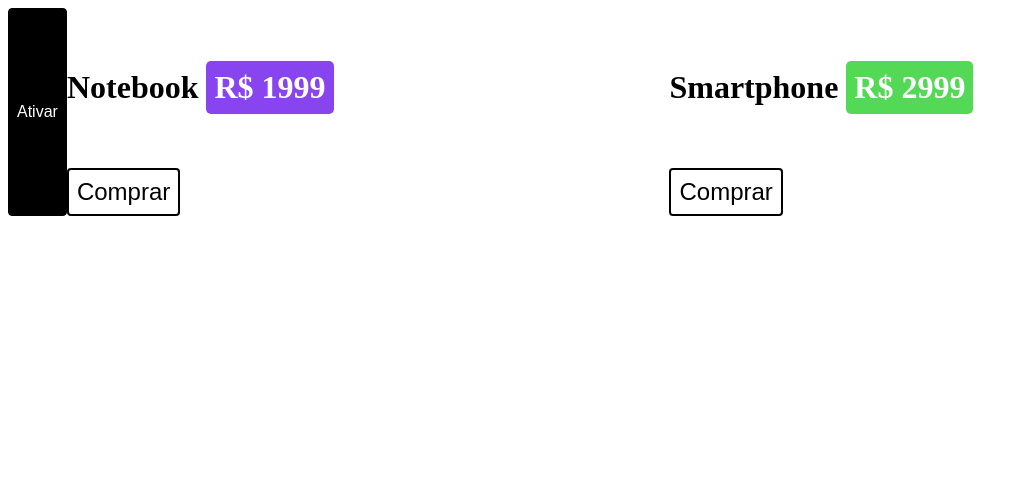
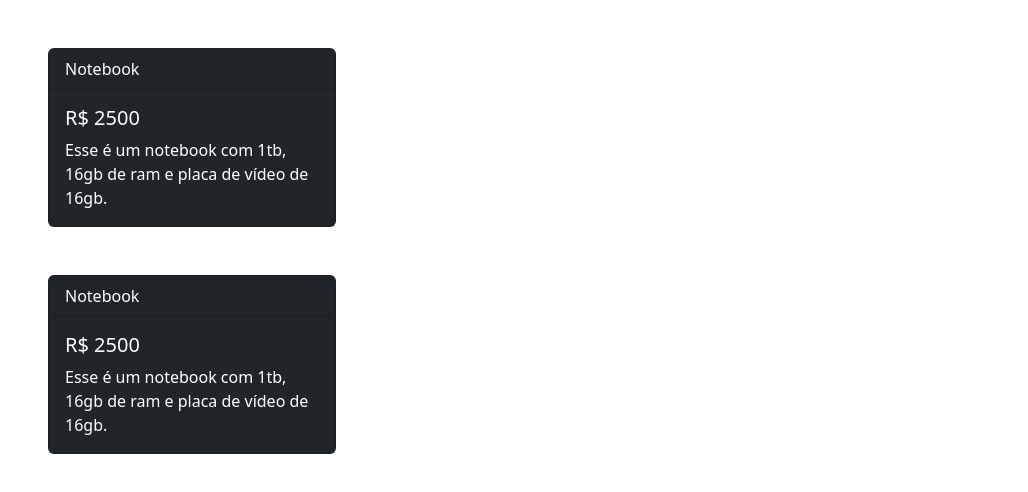
Before and after one commit to Caiobaldudev/react-study-style-04, a React (Vite) app: page / in a window 1280 px wide. Shown: the top 492 px of the page, without its empty margins (0-1028 px from the left). Built offline with nearby package versions, Linux system fonts and the light colour scheme.

Commit message:
Using Bootstrap

```diff
--- a/package.json
+++ b/package.json
@@ -10,7 +10,9 @@
     "preview": "vite preview"
   },
   "dependencies": {
+    "bootstrap": "^5.3.3",
     "react": "^18.3.1",
+    "react-bootstrap": "^2.10.4",
     "react-dom": "^18.3.1",
     "styled-components": "^6.1.12"
   },
--- /dev/null
+++ b/src/Bootstrap/BootsEx.jsx
@@ -0,0 +1,39 @@
+import React from "react";
+import Card from "react-bootstrap/Card";
+
+const BootsEx = () => {
+  return (
+    <>
+      {/* // Normal Bootstrap */}
+      <div
+        className="card bg-dark text-white m-5"
+        style={{ maxWidth: "18rem" }}
+      >
+        <div className="card-header">Notebook</div>
+        <div className="card-body">
+          <h5 className="card-title">R$ 2500</h5>
+          <p className="card-text">
+            Esse é um notebook com 1tb, 16gb de ram e placa de vídeo de 16gb.
+          </p>
+        </div>
+      </div>
+      {/* // React Bootstrap */}
+      <Card
+        bg="dark"
+        text="white"
+        className="m-5"
+        style={{ maxWidth: "18rem" }}
+      >
+        <Card.Header>Notebook</Card.Header>
+        <Card.Body>
+          <Card.Title>R$ 2500</Card.Title>
+          <Card.Text>
+            Esse é um notebook com 1tb, 16gb de ram e placa de vídeo de 16gb.
+          </Card.Text>
+        </Card.Body>
+      </Card>
+    </>
+  );
+};
+
+export default BootsEx;
--- a/src/main.jsx
+++ b/src/main.jsx
@@ -1,11 +1,16 @@
-import { StrictMode } from 'react'
-import { createRoot } from 'react-dom/client'
+import { StrictMode } from "react";
+import { createRoot } from "react-dom/client";
 // import App from './NormalCss_import/App.jsx'
 // import AppAll from './AppAll.jsx'
-import Sty from './Styled_Components/Sty'
+// import Sty from './Styled_Components/Sty'
+import BootsEx from "./Bootstrap/BootsEx";
 
-createRoot(document.getElementById('root')).render(
+// Bootstrap
+// import "bootstrap/dist/js/bootstrap.bundle.min.js";
+import "bootstrap/dist/css/bootstrap.min.css";
+
+createRoot(document.getElementById("root")).render(
   <StrictMode>
-    <Sty />
-  </StrictMode>,
-)
+    <BootsEx />
+  </StrictMode>
+);
```
Also changed, not shown: 1 other file (tests, documents, lock files or other folders).
